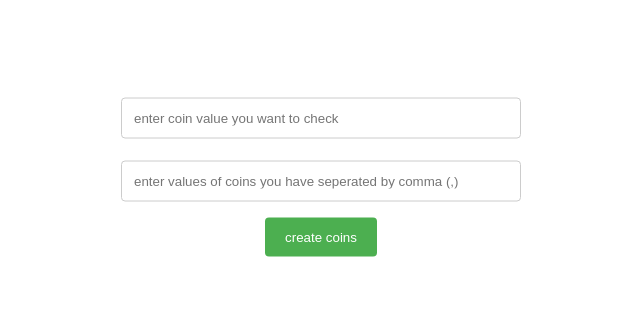
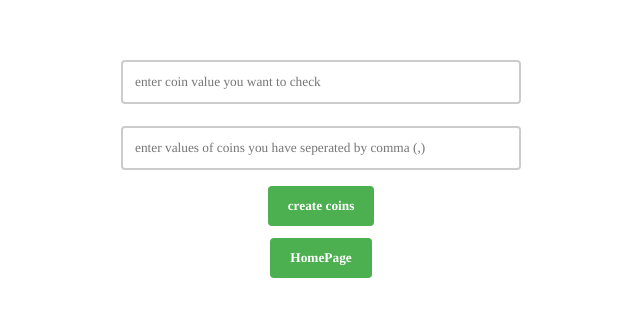
Before and after one commit to yatharthkatyayan/dpvisual, a React (Create React App) app: page /coins_grid in a window 1280 px wide. Shown: the part 226-542 px from the top of the page, without its empty margins (319-959 px from the left). Built offline with nearby package versions, Linux system fonts and the light colour scheme.

Commit message:
changes made on Mon, Oct 19, 2020  7:17:26 AM

```diff
--- a/src/App.css
+++ b/src/App.css
@@ -2,6 +2,10 @@
   padding-right: 5px;
   padding-left: 5px;
   padding-top: 5px;
+}
+.marginer {
+  margin-top: 12px;
+  margin-bottom: 16px;
 }
 .visited {
   background-color: yellow;
@@ -9,6 +13,9 @@
 .danger::placeholder {
   color: red;
   opacity: 1;
+}
+::placeholder {
+  font-family: Times;
 }
 .coin_input {
   border-radius: 10px;
@@ -27,6 +34,7 @@
   padding-bottom: 15px;
 }
 .create_coin_button {
+  font-family: Times;
   background-color: #4caf50;
   color: white;
   padding: 12px 20px;
@@ -35,6 +43,7 @@
   cursor: pointer;
 }
 .back_button {
+  font-family: Times;
   background-color: #4caf50;
   color: white;
   padding: 12px 20px;
@@ -43,6 +52,7 @@
   cursor: pointer;
 }
 .visualize_button {
+  font-family: Times;
   background-color: #4caf50;
   color: white;
   padding: 12px 20px;
@@ -54,6 +64,7 @@
   text-decoration: none;
 }
 .homepage_button {
+  font-family: Times;
   width: 400px;
   margin-top: 4px;
   margin-bottom: 16px;
@@ -66,9 +77,10 @@
   cursor: pointer;
 }
 .input_field_size {
+  font-family: Times;
   width: 400px;
   padding: 12px;
-  border: 1px solid #ccc;
+  border: 2px solid #ccc;
   border-radius: 4px;
   box-sizing: border-box;
   margin-top: 6px;
--- a/src/Test1.jsx
+++ b/src/Test1.jsx
@@ -1,8 +1,19 @@
 import React, { Component } from "react";
+import { BrowserRouter as Router, Link, Route, Switch } from "react-router-dom";
+
 class Test1 extends Component {
   state = {};
   render() {
-    return <h1>test1</h1>;
+    return (
+      <div className="input_item">
+        <h1>test1</h1>
+        <div>
+          <Link to="/">
+            <button className="create_coin_button">HomePage</button>
+          </Link>
+        </div>
+      </div>
+    );
   }
 }
 
--- a/src/Test2.jsx
+++ b/src/Test2.jsx
@@ -1,8 +1,19 @@
 import React, { Component } from "react";
+import { BrowserRouter as Router, Link, Route, Switch } from "react-router-dom";
+
 class Test2 extends Component {
   state = {};
   render() {
-    return <h1>test2</h1>;
+    return (
+      <div className="input_item">
+        <h1>test2</h1>
+        <div>
+          <Link to="/">
+            <button className="create_coin_button">HomePage</button>
+          </Link>
+        </div>
+      </div>
+    );
   }
 }
 
--- a/src/coins_grid.jsx
+++ b/src/coins_grid.jsx
@@ -2,7 +2,7 @@ import React, { Component } from "react";
 import "./App.css";
 import CoinDiv from "./coins";
 import { BrowserRouter as Router, Link, Route, Switch } from "react-router-dom";
-import Home from "./homepage";
+
 //let total_coins = 10;
 let timeoutArray = [];
 function coinMaker_all(total_coins) {
@@ -115,20 +115,7 @@ class Coins extends Component {
     }
   }
   /*
-<div className="input_item">
-            <Router>
-              <Route path="/" component={Home} />
 
-              <Link to="/">
-                <button
-                  className="create_coin_button"
-                  //  onClick={() => this.Homepage()}
-                >
-                  HomePage
-                </button>
-              </Link>
-            </Router>
-          </div>
 */
   setCoin() {
     /*----------------------input 1--------------------------------*/
@@ -198,9 +185,7 @@ class Coins extends Component {
       }
     }
   }
-  Homepage() {
-    this.setState({ coin_taker: <div></div> });
-  }
+
   clearCoins() {
     for (let i = 0; i < timeoutArray.length; i++) {
       clearTimeout(timeoutArray[i]);
@@ -233,8 +218,15 @@ class Coins extends Component {
         </div>
         <div className="input_item">
           <button onClick={() => this.setCoin()} className="create_coin_button">
-            create coins
+            <b>create coins</b>
           </button>
+          <div className="input_item">
+            <Link to="/">
+              <button className="create_coin_button marginer">
+                <b>HomePage</b>
+              </button>
+            </Link>
+          </div>
         </div>
       </div>
     );
@@ -270,8 +262,15 @@ class Coins extends Component {
               onClick={() => this.setCoin()}
               className="create_coin_button"
             >
-              create coins
+              <b> create coins</b>
             </button>
+          </div>
+          <div className="input_item">
+            <Link to="/">
+              <button className="create_coin_button marginer">
+                <b>HomePage</b>
+              </button>
+            </Link>
           </div>
         </div>
       ),
@@ -331,7 +330,7 @@ class Coins extends Component {
               id="visualize_button"
               className="remove visualize_button"
             >
-              visualize
+              <b>visualize</b>
             </button>
           </div>
           <div className="button_div">
@@ -340,7 +339,7 @@ class Coins extends Component {
               id="back_button"
               className="remove back_button"
             >
-              Back
+              <b> Back</b>
             </button>
           </div>
         </div>
--- a/src/homepage.jsx
+++ b/src/homepage.jsx
@@ -3,6 +3,7 @@ import Coins from "./coins_grid";
 import Test1 from "./Test1";
 import Test2 from "./Test2";
 import { Link, BrowserRouter as Router, Route } from "react-router-dom";
+
 class Home extends Component {
   state = {};
   test1() {}
@@ -25,9 +26,9 @@ class Home extends Component {
               </Link>
             </div>
           </Route>
-          <Route path="/test1" component={Test1} />
-          <Route path="/test2" component={Test2} />
-          <Route path="/coins_grid" component={Coins} />
+          <Route path="/test1" exact component={Test1} />
+          <Route path="/test2" exact component={Test2} />
+          <Route path="/coins_grid" exact component={Coins} />
         </Router>
       </div>
     );
```
Also changed, not shown: 1 other file (tests, documents, lock files or other folders).
